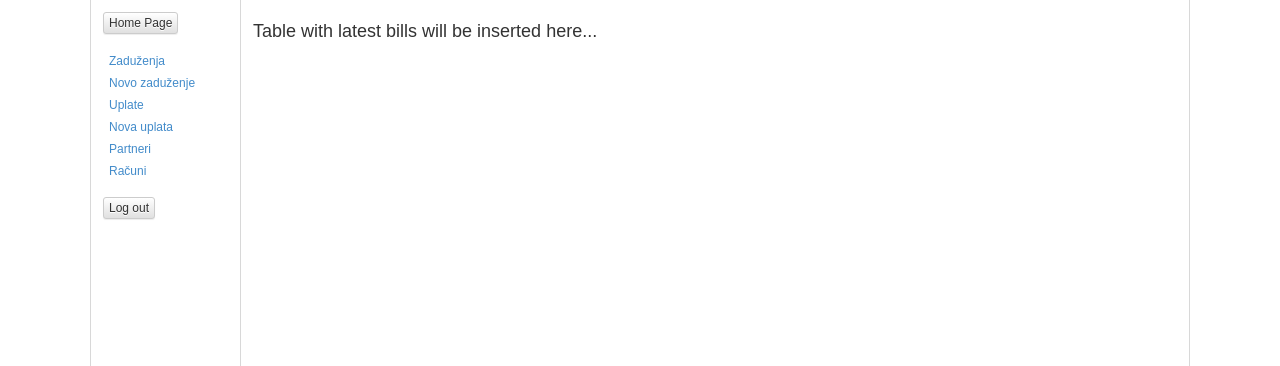
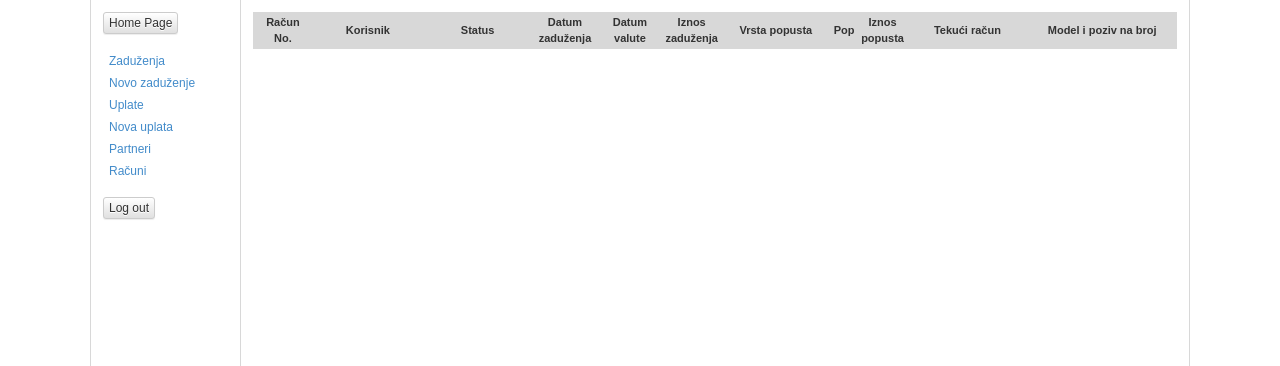
Before and after one commit to ivanaleksic/racuni, a PHP site: page /main.php in a window 1280 px wide. Shown: the part 54-420 px from the top of the page. Run offline with PHP 8.4, Linux system fonts and the light colour scheme; the visitor is signed in with stand-in values (Sample User, id 1); tables that the repository leaves empty or names only in its code hold one stand-in row (values such as "Sample post"); lists and menus that the app fills with data are empty; some libraries are stand-ins or nearby versions.

Commit message:
Kreiran bills-to-pay.php Dodata tabela sa neplacenim racunima na main strani

```diff
--- /dev/null
+++ b/includes/bills-to-pay.php
@@ -0,0 +1,55 @@
+<?php
+include('mysql_connect.php');
+$sql = mysql_query("select zaduzenja.*,partneri.naziv, statusi.status, popusti.pop_tip from
+                    zaduzenja inner join partneri on zaduzenja.partner_id = partneri.id
+                    inner join statusi on zaduzenja.status = statusi.id
+                    inner join popusti on zaduzenja.pop_tip = popusti.id
+                    where zaduzenja.status = '1' or zaduzenja.status = '4'
+                    order by zaduzenja.dat_val");
+echo "<table id='tabela' class='odd_even_table'>";
+echo "<tr >
+    <th style='width:60px;text-align: center;'>Račun No.</th>
+    <th style='width:110px;text-align: center;'>Korisnik</th>
+    <th style='width:110px;text-align: center;'>Status</th>
+    <th style='width:65px;text-align: center;'>Datum zaduženja</th>
+    <th style='width:65px;text-align: center;'>Datum valute</th>
+    <th style='width:50px;text-align: center;'>Iznos zaduženja</th>
+    <th style='width:110px;text-align: center;'>Vrsta popusta</th>
+    <th style='width:20px;text-align: center;'>Pop</th>
+    <th style='width:50px;text-align: center;'>Iznos popusta</th>
+    <th style='width:120px;text-align: center;'>Tekući račun</th>
+    <th style='width:150px;text-align: center;'>Model i poziv na broj</th>
+    </td>";
+if(mysql_num_rows($sql)) {
+    while($row = mysql_fetch_assoc($sql)) {
+        if (date('d.m.Y', strtotime($row['dat_val'])) <= date('d.m.Y', strtotime('today'))) {
+            $racun_no = $row['racun_no'];
+            $naziv = $row['naziv'];
+            $status = $row['status'];
+            $dat_zad = $row['dat_zad'];
+            $dat_val = $row['dat_val'];
+            $iznos_zad = $row['iznos_zad'];
+            $pop_tip = $row['pop_tip'];
+            $pop_izn = $row['pop_izn'];
+            $pop_din = $row['pop_din'];
+            $tr_no = $row['tr_no'];
+            $mod_no = $row['mod_no'];
+            $poz_no = $row['poz_no'];
+            echo "<tr>
+        <td>".$racun_no."</td>
+        <td>".$naziv."</td>
+        <td style='text-align:center;'>".$status."</td>
+        <td>".$dat_zad."</td>
+        <td>".$dat_val."</td>
+        <td style='text-align:right;'>".$iznos_zad."</td>
+        <td>".$pop_tip."</td>
+        <td style='text-align:right;'>".$pop_izn."</td>
+        <td style='text-align:right;'>".$pop_din."</td>
+        <td>".$tr_no."</td>
+        <td>".$mod_no." ".$poz_no."</td>
+        </tr>";
+        }
+    }
+}
+echo "</table>";
+?>
--- a/main.php
+++ b/main.php
@@ -32,7 +32,7 @@ function layout($page_id) {
             include('racuni.php');
             break;
         case 'main': //Main page
-            echo '<h4>Table with latest bills will be inserted here...</h4>';
+            include('includes/bills-to-pay.php');
     }
 }
 ?>
@@ -40,6 +40,7 @@ function layout($page_id) {
 <!DOCTYPE html>
 <html lang="sr" xmlns="http://www.w3.org/1999/html">
     <head>
+        <title>Računi 2014.</title>
         <meta http-equiv="Content-Type" content="text/html; charset=UTF-8"/>
 
         <script src="//code.jquery.com/jquery-1.10.2.js"></script>
@@ -176,7 +177,6 @@ function layout($page_id) {
                 <a href="logout.php" class="btn btn-xs btn-default">Log out</a>
             </div>
             <div id="content" style="background-color:#FFFFFF;overflow:auto;width:950px;padding:12px 12px;border-left:1px solid #D8D8D8;border-right:1px solid #D8D8D8;">
-
                 <?php
                 if(isset($_GET['page']))
                 {
```
Also changed, not shown: new-bill.php (+3 -5 lines), new-payment.php (+3 -5 lines), racuni.php (+6 -9 lines).
